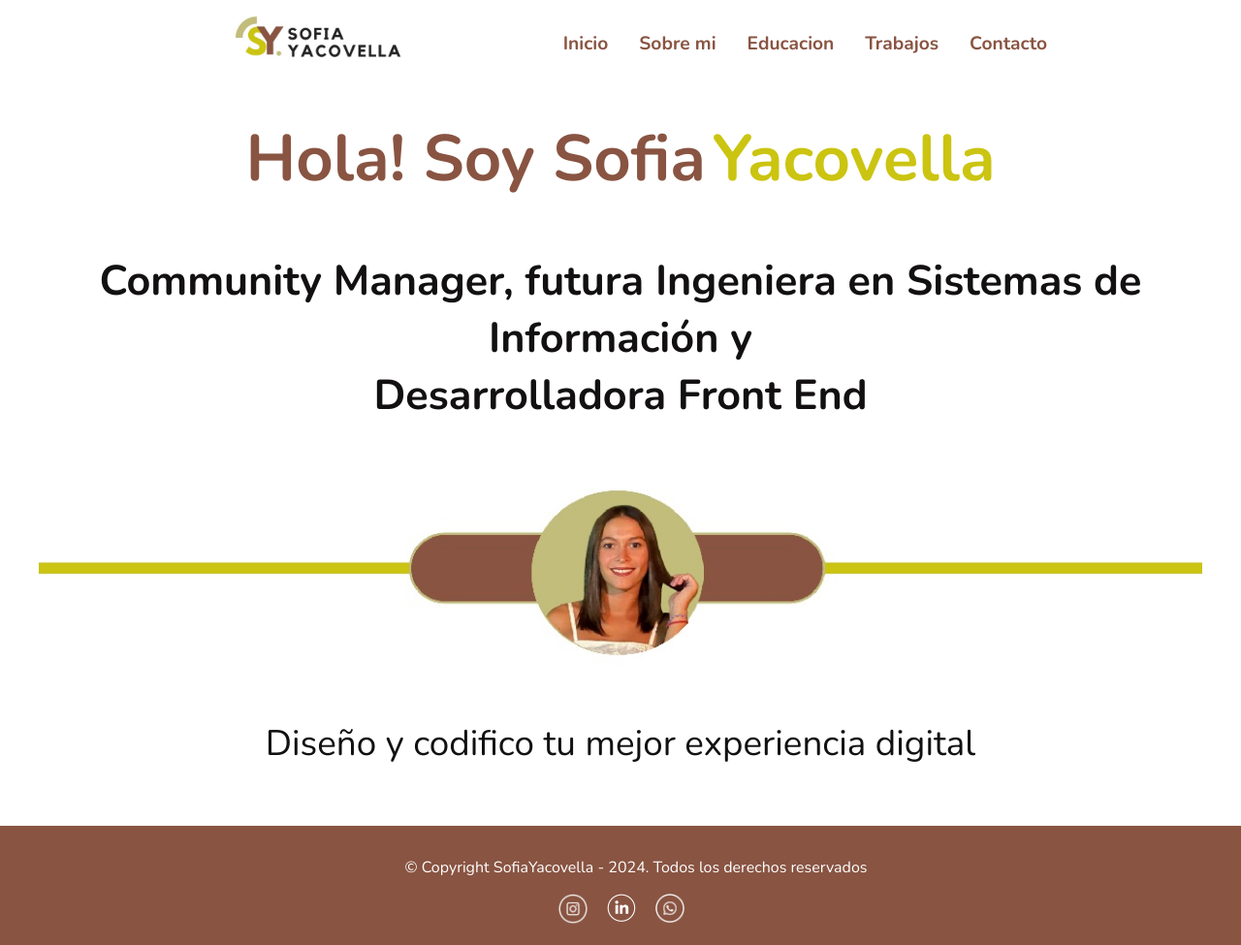
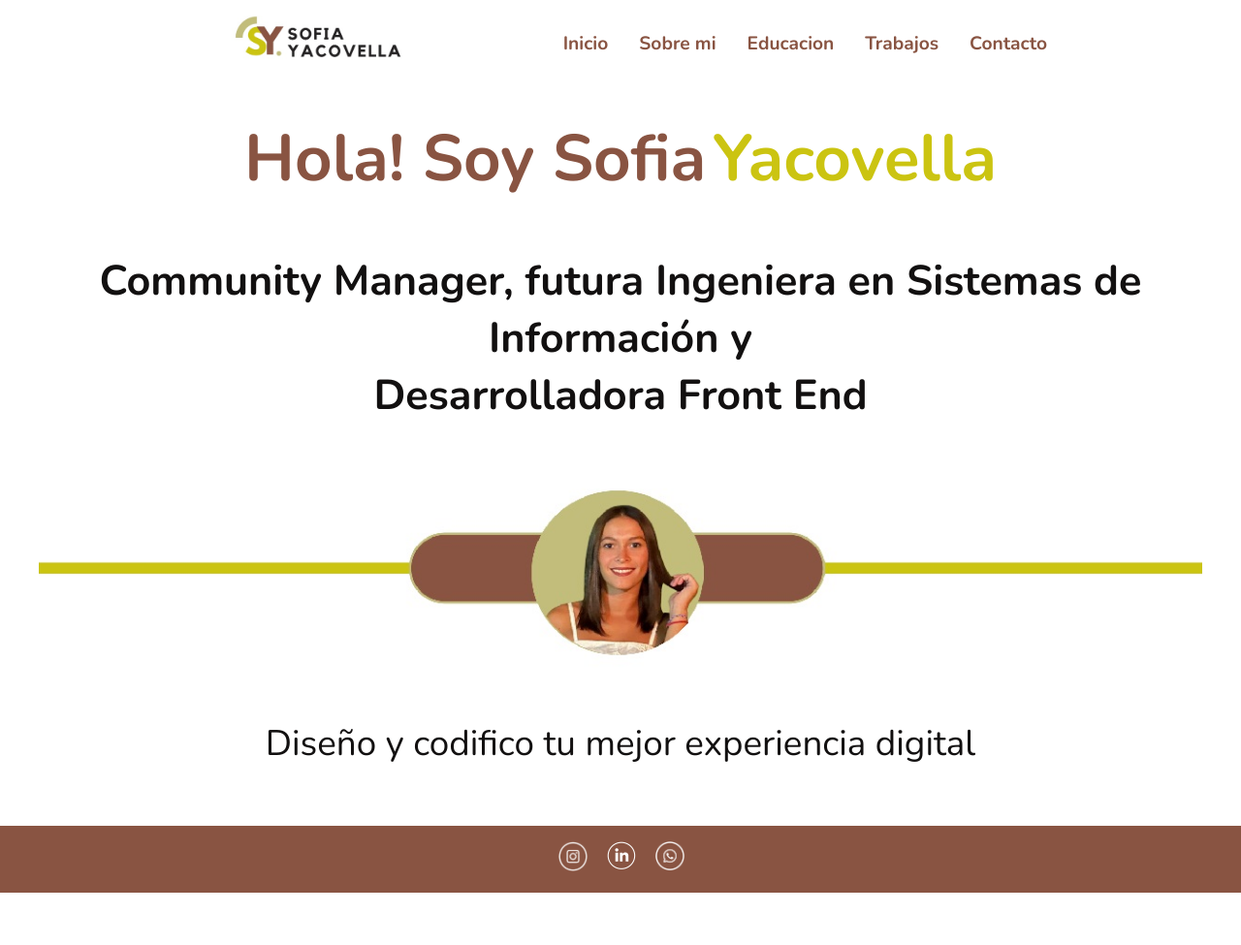
Before and after one commit to sofiayacovella1407/SitioWebPersonal, a plain HTML site: page index.html in a window 1280 px wide. Shown: the whole page at 97% size. After the commit the page ends 921 px from the top, so only its background shows below. Drawn offline with nearby package versions, Linux system fonts and the light colour scheme; a script that the page names is missing.

Commit message:
Sacado el copyright del footer

```diff
--- a/index.html
+++ b/index.html
@@ -59,7 +59,6 @@
     </main>
 
     <footer>
-        <p>© Copyright SofiaYacovella - 2024. Todos los derechos reservados</p>
         <div class="footer-links">
             <a href="https://www.instagram.com/sofiayacovella/" target="_blank"><img src="./img/instagram-logo.png" alt="logo de instagram" class="footer-clickeables"></a>
             <a href="https://www.linkedin.com/in/sofiayacovella" target="_blank"><img src="./img/linkedin-logo.png" alt="logo de linkedin" class="footer-clickeables"></a>
```
